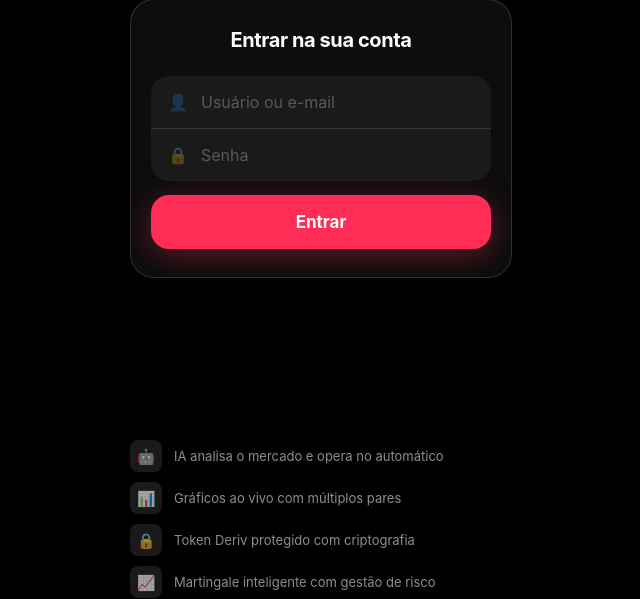
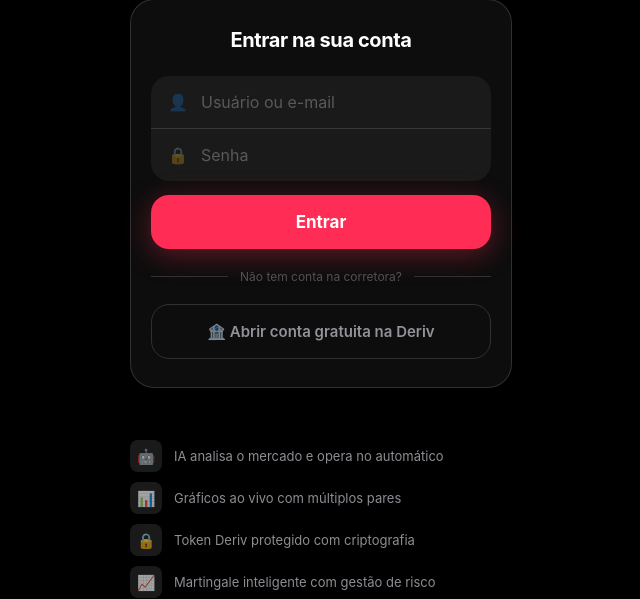
Before and after one commit to johnsudoski/Profit-cash, a Flask app: page /login in a window 1280 px wide. Shown: the part 273-872 px from the top of the page, without its empty margins (319-959 px from the left). Run offline with Flask 3, Linux system fonts and the light colour scheme.

Commit message:
feat(login): add Deriv affiliate button for new users
Adds a secondary ghost-style button below the login form directing
users without a broker account to the Deriv affiliate registration link.

Co-Authored-By: Claude Sonnet 4.6 <noreply@anthropic.com>

```diff
--- a/templates/login.html
+++ b/templates/login.html
@@ -148,6 +148,18 @@
     .btn-primary.loading {
       background: var(--bg4); box-shadow: none; color: var(--lbl2); pointer-events: none;
     }
+    .btn-secondary {
+      width: 100%; padding: 17px; border: 1.5px solid var(--sep);
+      border-radius: var(--r-lg);
+      background: transparent; color: var(--lbl2);
+      font-size: 15px; font-weight: 600; font-family: inherit;
+      cursor: pointer;
+      transition: all .2s;
+      display: flex; align-items: center; justify-content: center; gap: 8px;
+      text-decoration: none;
+    }
+    .btn-secondary:active { transform: scale(.97); opacity: .7; }
+    .btn-secondary:hover  { border-color: var(--accent); color: var(--accent); }
 
     /* ═══════════════════════════════════════
        LINKS
@@ -263,6 +275,17 @@
         Entrar
       </button>
     </form>
+
+    <div class="divider">Não tem conta na corretora?</div>
+
+    <a
+      class="btn-secondary"
+      href="https://deriv.partners/rx?sidc=EF6BE521-1809-4A1B-92F5-29F0D6C8CBA8&utm_campaign=dynamicworks&utm_medium=affiliate&utm_source=CU310980"
+      target="_blank"
+      rel="noopener noreferrer"
+    >
+      🏦 Abrir conta gratuita na Deriv
+    </a>
   </div>
 
   <!-- LINKS -->
```
